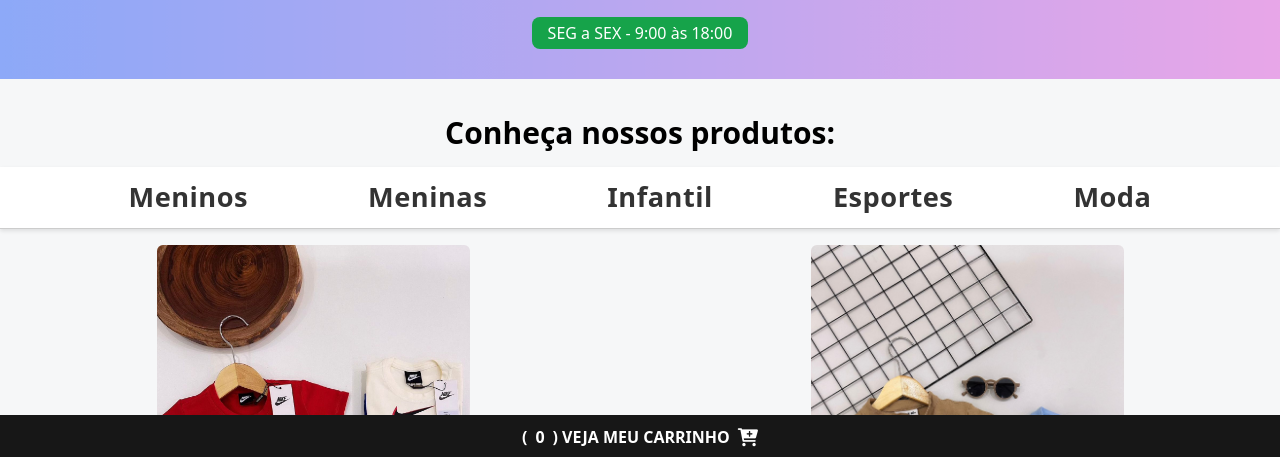
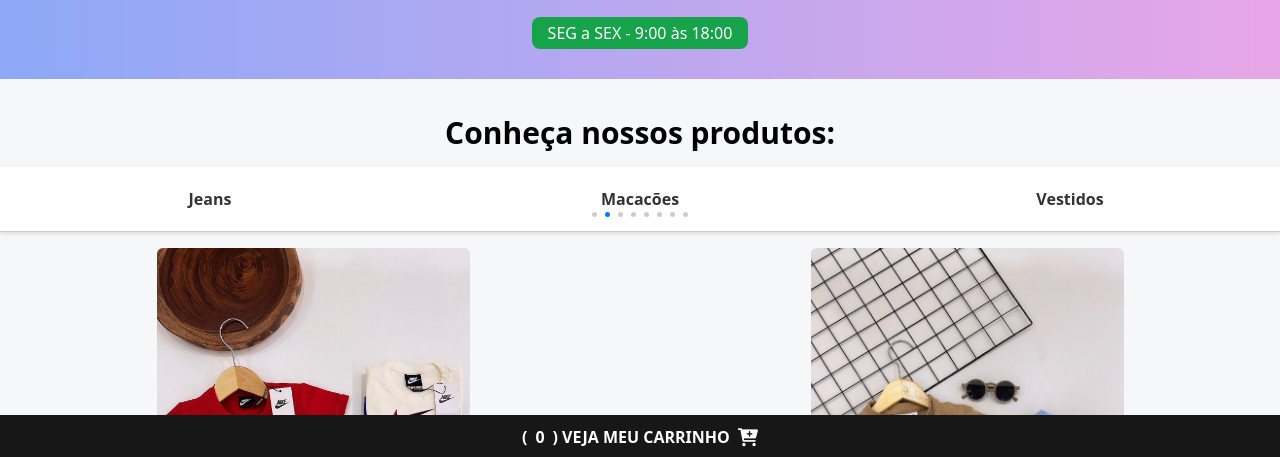
Before and after one commit to GTavaresDev/loja_kids, a website: page index.html in a window 1280 px wide. Shown: the part 341-798 px from the top of the page. Drawn offline with nearby package versions, Linux system fonts and the light colour scheme.

Commit message:
Update index.html

```diff
--- a/index.html
+++ b/index.html
@@ -25,7 +25,58 @@
     integrity="sha512-Fo3r]rZj/k7ujTnHg4CGR2D7kSs®V4LLanw29ksYuRIEzO+tcaEPQgQKaoGNZ/zn28ImRDfuLWnOo7B=="
     crossorigin="anonymous" referrerpolicy="no-referrer" />
   <link rel="stylesheet" href="./styles/output.css" />
+  <link rel="stylesheet" href="https://unpkg.com/swiper/swiper-bundle.min.css" />
   <title>Dm Kids</title>
+  <style>
+    .sticky-header {
+      background-color: white;
+      position: -webkit-sticky; /* Para Safari */
+      position: sticky;
+      top: 0;
+      z-index: 1000;
+      border-bottom: 1px solid #ccc;
+      box-shadow: 0 2px 4px rgba(0, 0, 0, 0.1);
+      padding: 10px 0; /* Adiciona padding para melhor visibilidade */
+      width: 100%; /* Garante que a navegação ocupe toda a largura */
+    }
+
+    .swiper-container {
+      width: 100%;
+      height: auto; /* Ajuste conforme necessário */
+      overflow: hidden;
+    }
+
+    .swiper-slide {
+      display: flex;
+      align-items: center;
+      justify-content: center;
+    }
+
+    .swiper-slide a {
+      text-decoration: none;
+      color: #333;
+      font-weight: bold;
+      padding: 10px 15px;
+      box-sizing: border-box;
+    }
+
+    .swiper-slide a:hover {
+      color: gray;
+      background-color: #f0f0f0;
+      border-radius: 5px;
+    }
+    .swiper-pagination-bullet {
+        width: 5px; /* Ajusta o tamanho das bolinhas de paginação */
+        height: 5px; /* Ajusta o tamanho das bolinhas de paginação */
+      }
+    @media (max-width: 450px) {
+
+      .swiper-pagination-bullet {
+        width: 5px; /* Ajusta o tamanho das bolinhas de paginação */
+        height: 5px; /* Ajusta o tamanho das bolinhas de paginação */
+      }
+    }
+  </style>
 
 </head>
 
@@ -56,82 +107,40 @@
   </h2>
 
   <!-- Mover a lista de navegação para abaixo do título -->
-  <div class="sticky-header">
-    <ul class="navlist">
-      <li><a href="#meninos">Meninos</a></li>
-      <li><a href="#meninas">Meninas</a></li>
-      <li><a href="#infantil">Infantil</a></li>
-      <li><a href="#esportes">Esportes</a></li>
-      <li><a href="#moda">Moda</a></li>
-    </ul>
+  <div class="swiper-container sticky-header">
+    <div class="swiper-wrapper">
+      <div class="swiper-slide"><a href="#meninos">Conjuntos</a></div>
+      <div class="swiper-slide"><a href="#meninos">Jeans</a></div>
+      <div class="swiper-slide"><a href="#meninos">Macacões</a></div>
+      <div class="swiper-slide"><a href="#meninos">Vestidos</a></div>
+      <div class="swiper-slide"><a href="#meninas">Calçados</a></div>
+      <div class="swiper-slide"><a href="#infantil">Jaquetas</a></div>
+      <div class="swiper-slide"><a href="#esportes">Acessórios</a></div>
+      <div class="swiper-slide"><a href="#moda">Moda Praia</a></div>
+    </div>
+
+    <!-- Adicione paginação se desejar -->
+    <div class="swiper-pagination"></div>
   </div>
-  <style>
-      .header-spacer {
-        height: 420px; /* altura do cabeçalho */
-    }
-    .sticky-header {
-        background-color: white;
-        position: -webkit-sticky; /* Para Safari */
-        position: sticky;
-        top: 0;
-        z-index: 1000;
-        border-bottom: 1px solid #ccc;
-        box-shadow: 0 2px 4px rgba(0, 0, 0, 0.1);
-    }
-    .navlist {
-        list-style-type: none;
-        display: flex;
-        justify-content: center;
-        padding: 0;
-        margin: 0;
-    }
-    .navlist li {
-        font-size: 1.2rem;
-        text-align: center;
-        word-spacing: 50px; /* Aumenta significativamente o espaçamento entre palavras */
-    }
-    .navlist a {
-        text-decoration: none;
-        color: #333;
-        font-weight: bold;
-    }
-    .navlist a:hover {
-        color: gray;
-    }
-    /* Ajustes para tamanhos de tela maiores que 700px */
-    @media (min-width: 700px) {
-        .navlist li {
-            margin: 10px 60px; /* Ajusta a margem */
-            font-size: 1.7rem; /* Reduz o tamanho da fonte */
-        }
-        .navlist a {
-            word-spacing: 2%; /* Espaçamento menor entre palavras */
-            letter-spacing: 0.5px; /* Espaçamento menor entre letras */
-        }
-    }
 
-    @media (max-width: 600px) {
-      .navlist li {
-        margin: 10px 5px; /* Ajusta a margem */
-        font-size: 1.4rem;
-      }
-    }
-    @media (max-width: 480px) {
-      .navlist li {
-        margin: 10px 5px; /* Ajusta a margem */
-        font-size: 0.99rem; /* Reduz o tamanho da fonte */
+  <!-- Swiper JS -->
+  <script src="https://unpkg.com/swiper/swiper-bundle.min.js"></script>
+  <script>
+    var swiper = new Swiper('.swiper-container', {
+      slidesPerView: 3,
+      spaceBetween: 10,
+      pagination: {
+        el: '.swiper-pagination',
+        clickable: true,
+      },
+      autoplay: {
+        delay: 2500,
+        disableOnInteraction: false,
+      },
+      loop: true,
+    });
+  </script>
 
-      }
-
-      .navlist a {
-        word-spacing: 2px; /* Espaçamento menor entre palavras */
-        letter-spacing: 0.5px; /* Espaçamento menor entre letras */
-      }
-    }
-
-
-
-  </style>
   <!-- Aqui vai ser detalhado os serviços -->
   <div id="meninos">
     <main class="grid grid-cols-1 md:grid-cols-2 gap-7 md:gap-14 mx-auto max-w-7xl px-24 mb-16">
```
